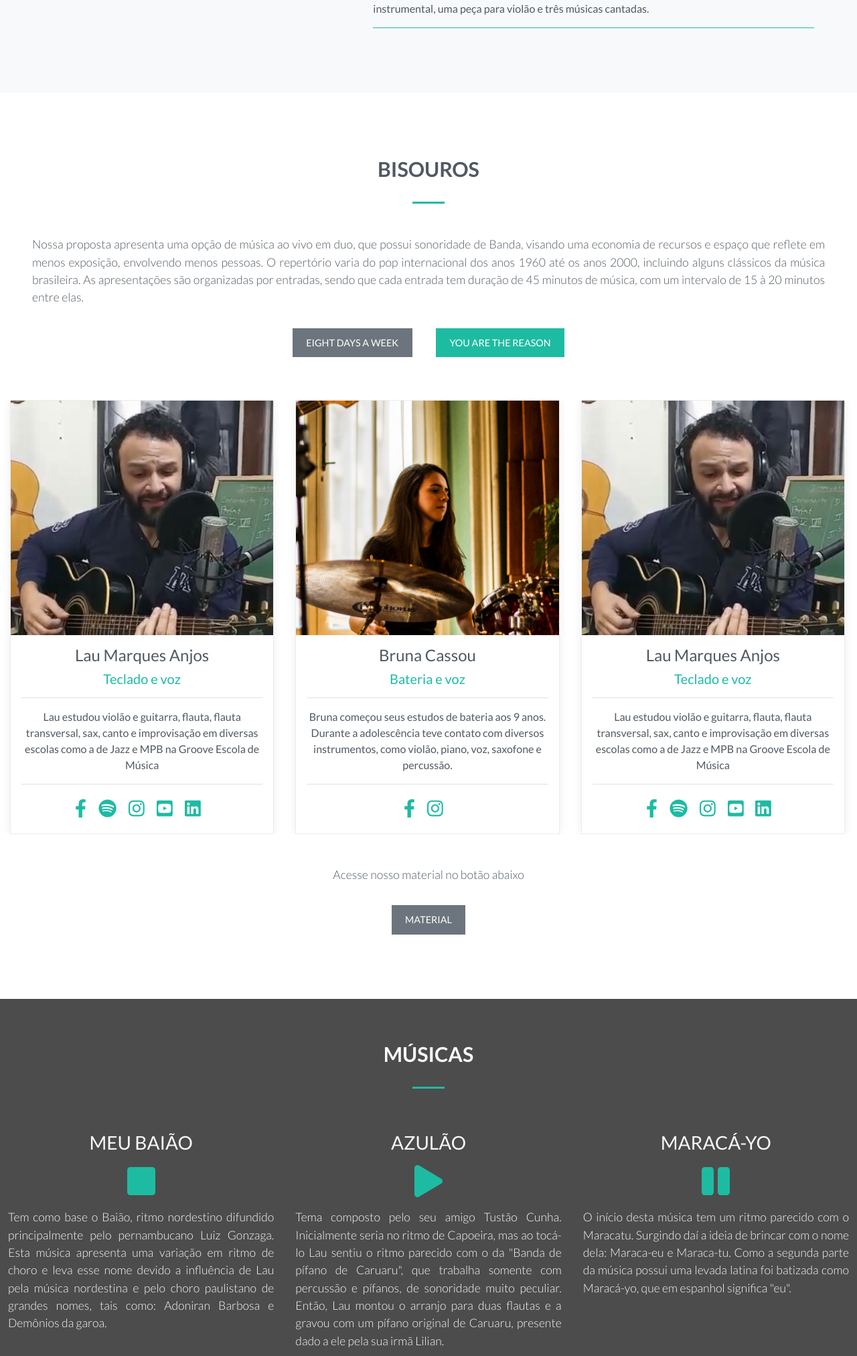
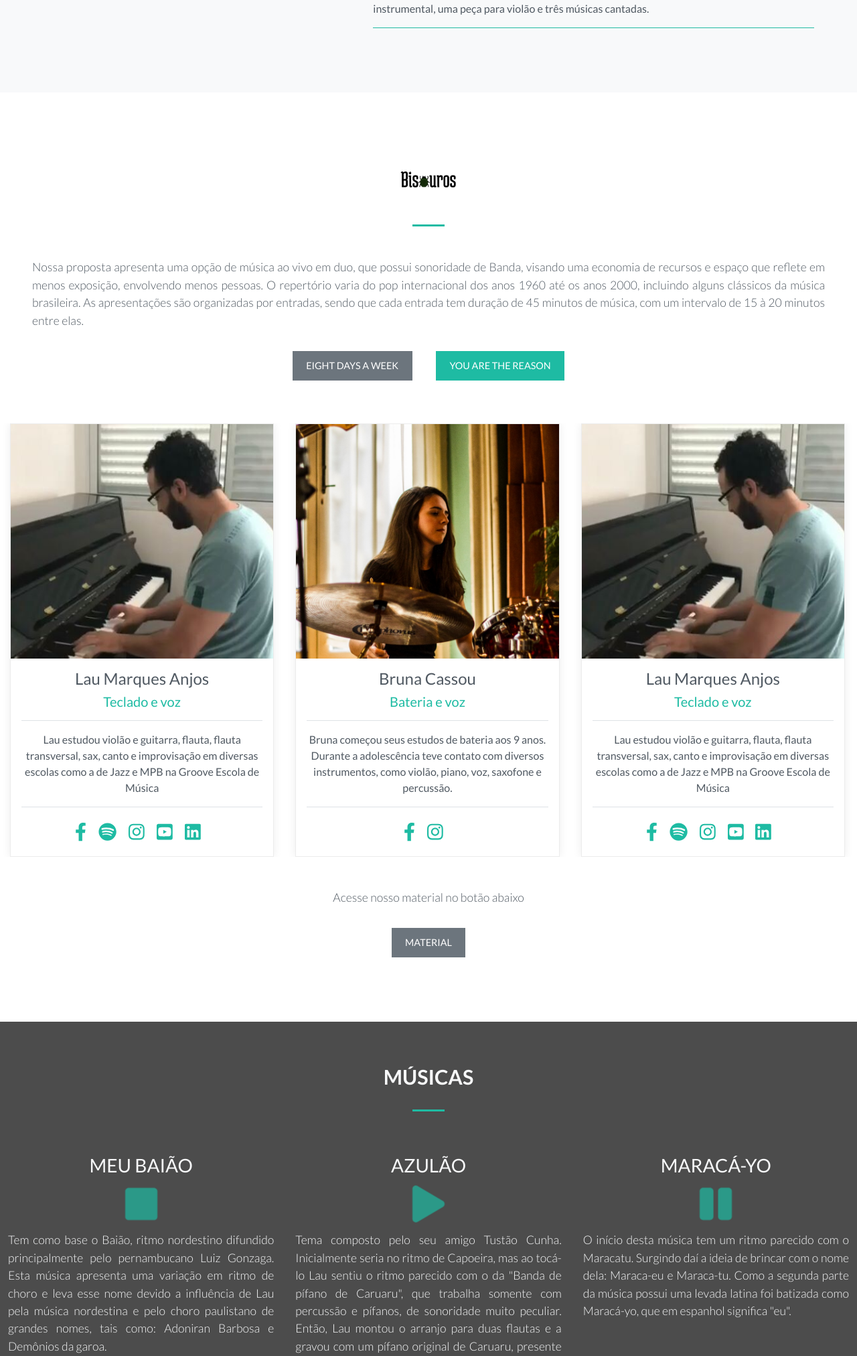
Before and after one commit to brunosilveiradosanjos/lau-bootstrap, a PHP site: page / in a window 1280 px wide. Shown: the part 1497-3521 px from the top of the page at 67% size. Run offline with PHP 8.4, Linux system fonts and the light colour scheme; some libraries are stand-ins or nearby versions.

Commit message:
checkpoint

```diff
--- a/css/style.css
+++ b/css/style.css
@@ -222,6 +222,21 @@ hr {
    font-size: 1.1rem;
 }
 
+/*-- Heart Beat --*/
+.spotify-link-animation {
+   animation: heartBeat 5s infinite;
+   -webkit-animation: heartBeat 5s infinite;
+}
+
+.fa-layers {
+   color: white;
+   opacity: 0.7;
+}
+
+.fa-layers:hover {
+   opacity: 0.4;
+}
+
 /*============= FEATURES SECTION =============*/
 
 .btn-sm {
@@ -247,6 +262,11 @@ h3.heading {
    text-align: center;
    margin-bottom: 1.9rem;
 }
+
+.heading img {
+   width: 100px;
+}
+
 .heading-underline {
    width: 3rem;
    height: 0.2rem;
--- a/index.html
+++ b/index.html
@@ -158,7 +158,8 @@
 			<div class="row light">
 
 				<div class="col-12 os-animation" data-animation="animate__animated animate__fadeInUp">
-					<h3 class="heading">Bisouros</h3>
+					<h3 class="heading"><img src="img/bisouros-logo-2.png" alt=""></h3>
+					<!-- bisouros-logo-2.png -->
 					<div class="heading-underline"></div>
 				</div>
 
@@ -182,7 +183,7 @@
 						<div id="bisouro-carousel" class="owl-carousel owl-theme">
 
 							<div class="card">
-								<img src="img/team/team7.jpg" alt="" class="card-img-top rounded-0">
+								<img src="img/team/team8.jpg" alt="" class="card-img-top rounded-0">
 								<div class="card-body">
 									<h4 class="font-weight-bold">Lau Marques Anjos</h4>
 									<h5 class="text-nuno">Teclado e voz</h5>
@@ -290,7 +291,7 @@
 					<h3>MEU BAIÃO</h3>
 					<div class="musica py-2">
 						<a href="https://open.spotify.com/track/48lDbkBnI64vcvaD7GRQiZ?si=oDHV95YlR2OzQCuQAi_kdA"
-							target="_blank" class="fa-layers fa-3x">
+							target="_blank" class="fa-layers fa-3x spotify-link-animation">
 							<i class="fa fa-stop"></i>
 						</a>
 					</div>
@@ -305,7 +306,7 @@
 					<h3>AZULÃO</h3>
 					<div class="musica py-2">
 						<a href="https://open.spotify.com/track/6TB1ZyyYKGqKnqy5NLROXa?si=3W59YDVzRaKPnnbbiW_aGg"
-							target="_blank" class="fa-layers fa-3x">
+							target="_blank" class="fa-layers fa-3x spotify-link-animation">
 							<i class="fa fa-play"></i>
 						</a>
 					</div>
@@ -321,7 +322,7 @@
 					<h3>MARACÁ-YO</h3>
 					<div class="musica py-2">
 						<a href="https://open.spotify.com/track/49hGREqWJczh80xIrXcP2H?si=NzRoM9czQlOYfkqigw9KiA"
-							target="_blank" class="fa-layers fa-3x">
+							target="_blank" class="fa-layers fa-3x spotify-link-animation">
 							<i class="fa fa-pause"></i>
 						</a>
 					</div>
```
Also changed, not shown: img/foto/3.jpg, img/team/team8.jpg (added).
